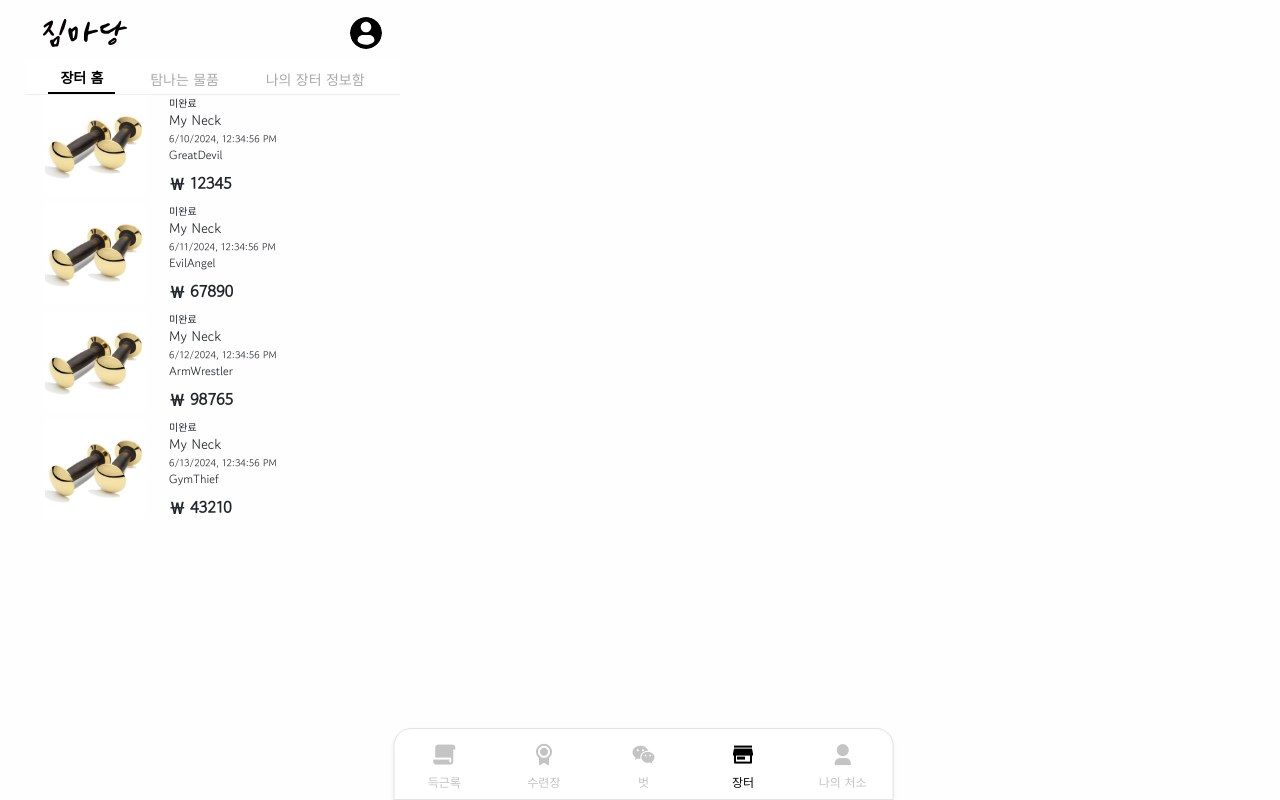
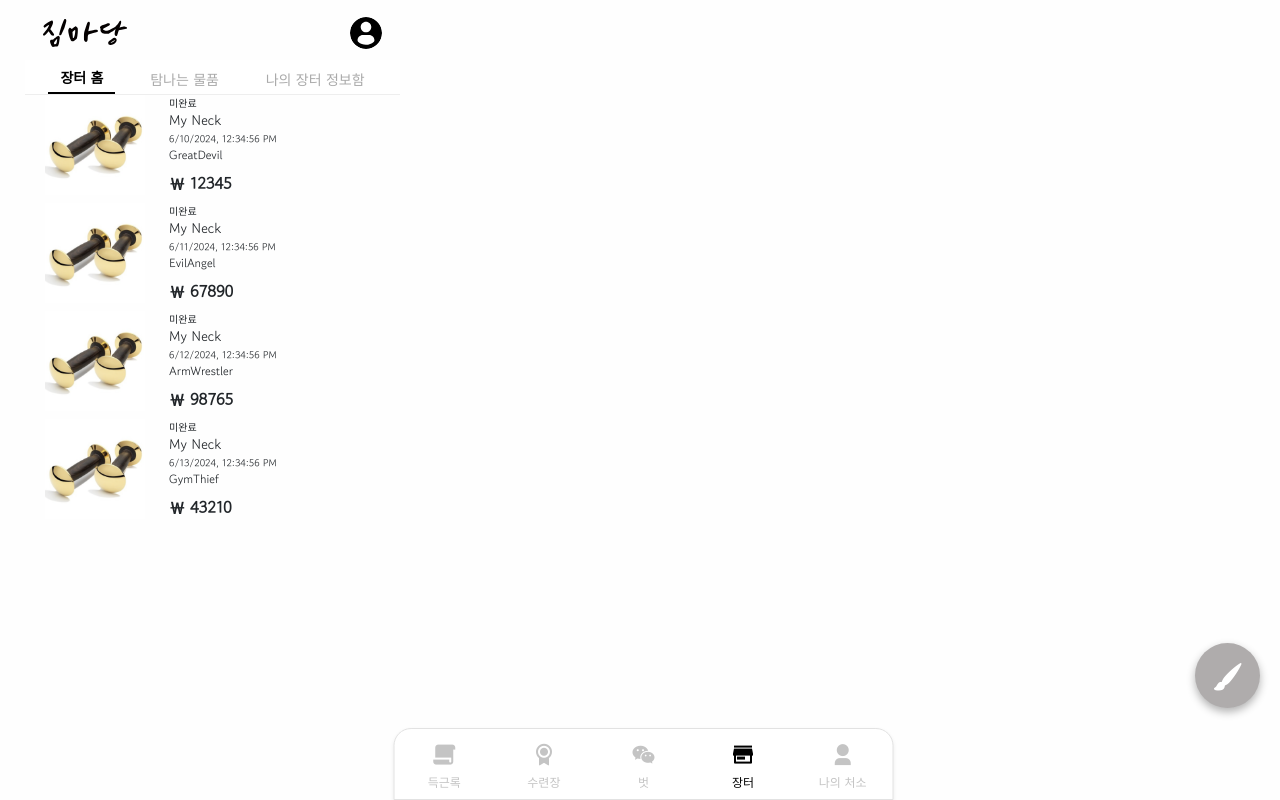
Before and after one commit to soi02/gymfrontend, a React (Vite) app: page /gymmadang/market in a window 1280 px wide. Built offline with nearby package versions, Linux system fonts and the light colour scheme.

Commit message:
장터 홈 UI UX 개선

```diff
--- /dev/null
+++ b/src/user/market/components/MarketWriteArticleFloatingFixedButton.jsx
@@ -0,0 +1,34 @@
+import { Link } from "react-router-dom";
+
+function MarketWriteArticleFloatingFixedButton() {
+  return (
+    <>
+      <Link
+        to="/gymmadang/market/writeArticle"
+        style={{
+          position: "fixed",
+          bottom: "92px",
+          right: "20px",
+          width: "65px",
+          height: "65px",
+          backgroundColor: "#afacacff",
+          color: "#fff",
+          display: "flex",
+          justifyContent: "center",
+          alignItems: "center",
+          borderRadius: "50%",
+          textAlign: "center",
+          lineHeight: "60px",
+          fontSize: "28px",
+          textDecoration: "none",
+          boxShadow: "0 4px 8px rgba(0,0,0,0.3)",
+          zIndex: 9999,
+        }}
+      >
+        <i className="bi bi-brush-fill"></i>
+      </Link>
+    </>
+  );
+}
+
+export default MarketWriteArticleFloatingFixedButton;
--- a/src/user/market/pages/MarketBoard.jsx
+++ b/src/user/market/pages/MarketBoard.jsx
@@ -1,6 +1,7 @@
 import { useState } from "react";
 import MarketProductMainImage from "../components/test/example/MarketProductMainImage";
 import '../styles/MarketCommonStyles.css';
+import MarketWriteArticleFloatingFixedButton from "../components/MarketWriteArticleFloatingFixedButton";
 
 function MarketArticleElement({marketArticleElem1}) {
 
@@ -95,6 +96,12 @@ export default function MarketBoardPage() {
                     constMarketArticleElementList.length  > 0 ? constMarketArticleElementList : <></>
                 }
 
+                <div className = "row">
+                    <div className = "col">
+                        <MarketWriteArticleFloatingFixedButton />
+                    </div>
+                </div>
+
             </div>
 
         </>
```
